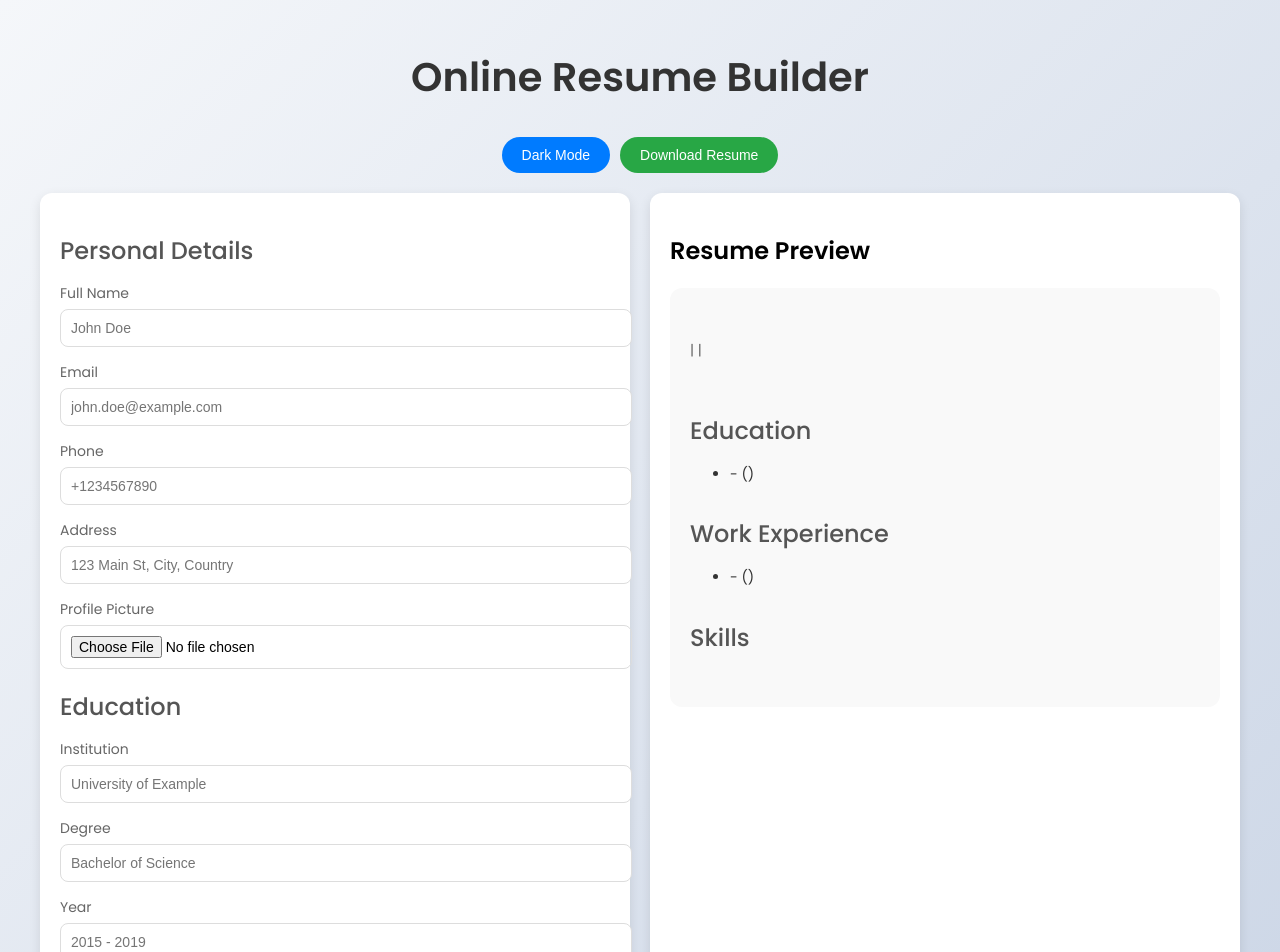
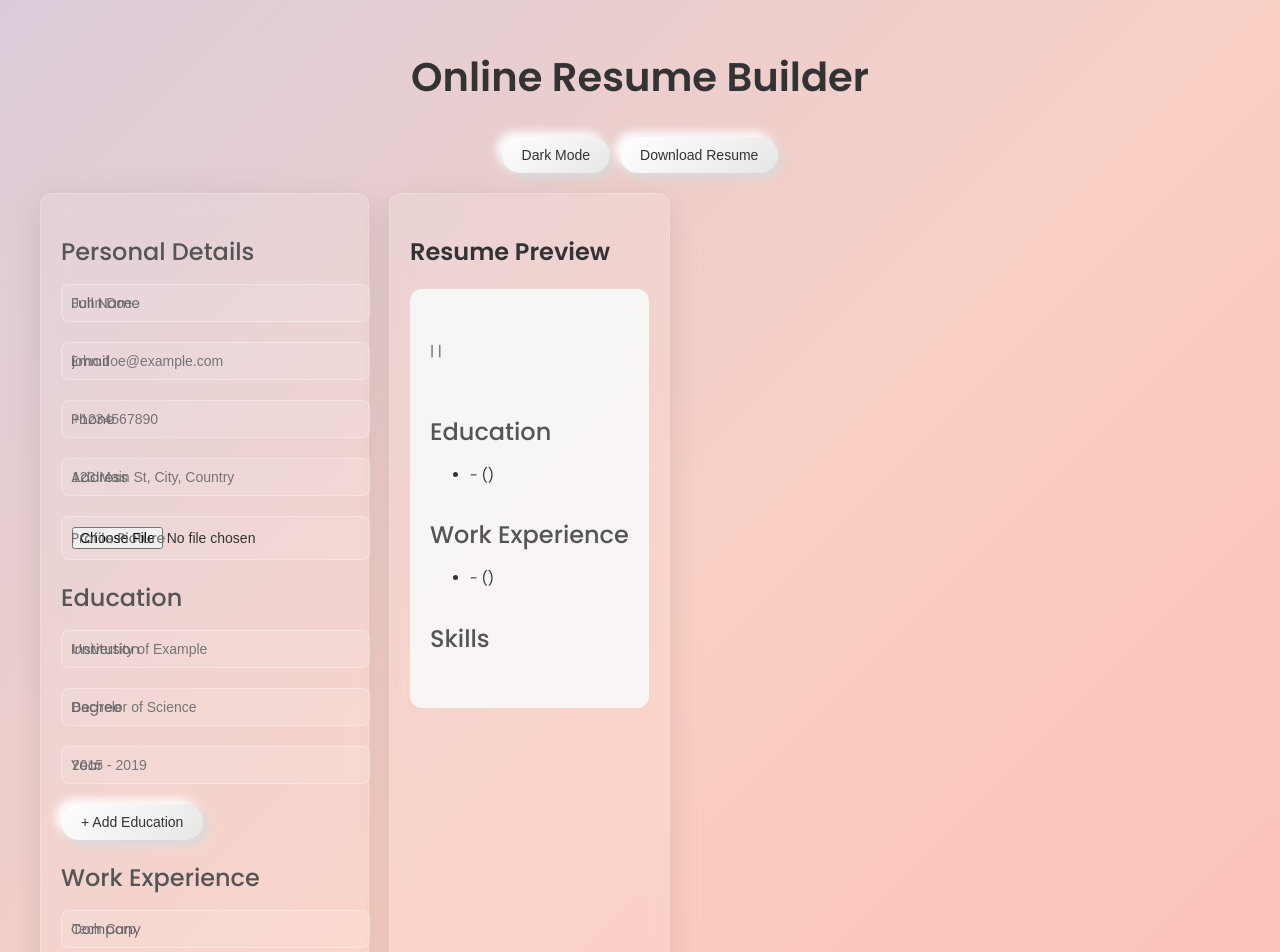
Before and after one commit to RensithUdara/resume-builder, a React (Create React App) app: page / in a window 1280 px wide. Shown: the top 952 px of the page. Built offline with nearby package versions, Linux system fonts and the light colour scheme.

Commit message:
style: enhance App.css with gradient background, improved button styles, and loading spinner

```diff
--- a/src/App.css
+++ b/src/App.css
@@ -3,8 +3,23 @@ body {
   font-family: 'Poppins', sans-serif;
   margin: 0;
   padding: 0;
-  background: linear-gradient(135deg, #f5f7fa, #c3cfe2);
-  transition: background-color 0.3s, color 0.3s;
+  background: linear-gradient(-45deg, #ff9a9e, #fad0c4, #a1c4fd, #c2e9fb);
+  background-size: 400% 400%;
+  animation: gradientBG 15s ease infinite;
+  min-height: 100vh;
+  color: #333;
+}
+
+@keyframes gradientBG {
+  0% {
+    background-position: 0% 50%;
+  }
+  50% {
+    background-position: 100% 50%;
+  }
+  100% {
+    background-position: 0% 50%;
+  }
 }
 
 .App {
@@ -32,31 +47,34 @@ body {
   margin-bottom: 20px;
 }
 
-.mode-toggle, .download-button {
-  padding: 10px 20px;
+.mode-toggle, .download-button, .add-button {
+  background: linear-gradient(145deg, #ffffff, #e6e6e6);
   border: none;
   border-radius: 25px;
+  padding: 10px 20px;
+  font-size: 14px;
+  color: #333;
   cursor: pointer;
-  font-size: 14px;
+  box-shadow: 5px 5px 10px #d9d9d9, -5px -5px 10px #ffffff;
+  transition: all 0.3s ease;
   display: flex;
   align-items: center;
   gap: 8px;
-  transition: transform 0.2s, box-shadow 0.2s;
 }
 
-.mode-toggle {
-  background-color: #007bff;
-  color: #fff;
+.mode-toggle:hover, .download-button:hover, .add-button:hover {
+  box-shadow: 2px 2px 5px #d9d9d9, -2px -2px 5px #ffffff;
+  transform: translateY(-2px);
 }
 
-.download-button {
-  background-color: #28a745;
-  color: #fff;
+.mode-toggle:active, .download-button:active, .add-button:active {
+  box-shadow: inset 2px 2px 5px #d9d9d9, inset -2px -2px 5px #ffffff;
+  transform: translateY(0);
 }
 
-.mode-toggle:hover, .download-button:hover {
-  transform: translateY(-2px);
-  box-shadow: 0 4px 8px rgba(0, 0, 0, 0.2);
+.download-button:disabled {
+  background: #ccc;
+  cursor: not-allowed;
 }
 
 .builder-container {
@@ -64,25 +82,18 @@ body {
   gap: 20px;
 }
 
-.forms-container {
-  flex: 1;
-  background: #fff;
+.forms-container, .resume-preview {
+  background: rgba(255, 255, 255, 0.1);
+  backdrop-filter: blur(10px);
+  border-radius: 12px;
+  border: 1px solid rgba(255, 255, 255, 0.2);
+  box-shadow: 0 8px 32px rgba(0, 0, 0, 0.1);
   padding: 20px;
-  border-radius: 12px;
-  box-shadow: 0 4px 12px rgba(0, 0, 0, 0.1);
-}
-
-.resume-preview {
-  flex: 1;
-  background: #fff;
-  padding: 20px;
-  border-radius: 12px;
-  box-shadow: 0 4px 12px rgba(0, 0, 0, 0.1);
 }
 
 .dark-mode .forms-container,
 .dark-mode .resume-preview {
-  background: #333;
+  background: rgba(51, 51, 51, 0.8);
   color: #fff;
 }
 
@@ -106,27 +117,19 @@ body {
 }
 
 .input-group {
-  margin-bottom: 15px;
-}
-
-.input-group label {
-  display: block;
-  font-size: 14px;
-  color: #666;
-  margin-bottom: 5px;
-}
-
-.dark-mode .input-group label {
-  color: #ccc;
+  position: relative;
+  margin-bottom: 20px;
 }
 
 .input-group input {
   width: 100%;
   padding: 10px;
-  border: 1px solid #ddd;
+  border: 1px solid rgba(255, 255, 255, 0.3);
   border-radius: 8px;
+  background: rgba(255, 255, 255, 0.1);
+  color: #333;
   font-size: 14px;
-  transition: border-color 0.3s, box-shadow 0.3s;
+  transition: all 0.3s ease;
 }
 
 .input-group input:focus {
@@ -135,41 +138,36 @@ body {
   outline: none;
 }
 
-.dark-mode .input-group input {
-  background: #444;
-  border-color: #555;
-  color: #fff;
+.input-group label {
+  position: absolute;
+  top: 50%;
+  left: 10px;
+  transform: translateY(-50%);
+  font-size: 14px;
+  color: #666;
+  pointer-events: none;
+  transition: all 0.3s ease;
 }
 
-.add-button {
-  background-color: #007bff;
-  color: #fff;
-  border: none;
-  padding: 10px 15px;
-  border-radius: 25px;
-  cursor: pointer;
-  font-size: 14px;
-  display: flex;
-  align-items: center;
-  gap: 8px;
-  transition: transform 0.2s, box-shadow 0.2s;
-}
-
-.add-button:hover {
-  background-color: #0056b3;
-  transform: translateY(-2px);
-  box-shadow: 0 4px 8px rgba(0, 0, 0, 0.2);
+.input-group input:focus + label,
+.input-group input:not(:placeholder-shown) + label {
+  top: 0;
+  font-size: 12px;
+  color: #007bff;
+  background: rgba(255, 255, 255, 0.9);
+  padding: 0 5px;
+  border-radius: 4px;
 }
 
 /* Resume Preview */
 .resume {
-  background: #f9f9f9;
+  background: rgba(249, 249, 249, 0.9);
   padding: 20px;
   border-radius: 12px;
 }
 
 .dark-mode .resume {
-  background: #444;
+  background: rgba(68, 68, 68, 0.9);
   color: #fff;
 }
 
@@ -256,23 +254,52 @@ body {
   box-shadow: 0 4px 8px rgba(0, 0, 0, 0.2);
 }
 
-/* Custom Scrollbar */
-::-webkit-scrollbar {
-  width: 8px;
+/* Loading Spinner */
+@keyframes spin {
+  0% {
+    transform: rotate(0deg);
+  }
+  100% {
+    transform: rotate(360deg);
+  }
 }
 
-::-webkit-scrollbar-track {
-  background: #f1f1f1;
-  border-radius: 10px;
+.loading-spinner {
+  border: 4px solid rgba(255, 255, 255, 0.3);
+  border-top: 4px solid #007bff;
+  border-radius: 50%;
+  width: 30px;
+  height: 30px;
+  animation: spin 1s linear infinite;
+  margin: 0 auto;
 }
 
-::-webkit-scrollbar-thumb {
-  background: #888;
-  border-radius: 10px;
+/* Tooltips */
+.tooltip {
+  position: relative;
+  display: inline-block;
 }
 
-::-webkit-scrollbar-thumb:hover {
-  background: #555;
+.tooltip .tooltiptext {
+  visibility: hidden;
+  width: 120px;
+  background-color: #333;
+  color: #fff;
+  text-align: center;
+  border-radius: 6px;
+  padding: 5px;
+  position: absolute;
+  z-index: 1;
+  bottom: 125%;
+  left: 50%;
+  margin-left: -60px;
+  opacity: 0;
+  transition: opacity 0.3s;
+}
+
+.tooltip:hover .tooltiptext {
+  visibility: visible;
+  opacity: 1;
 }
 
 /* Responsive Design */
@@ -289,4 +316,13 @@ body {
   .profile-picture {
     margin-bottom: 10px;
   }
+
+  .controls {
+    flex-direction: column;
+    gap: 10px;
+  }
+
+  .mode-toggle, .download-button {
+    width: 100%;
+  }
 }
```
